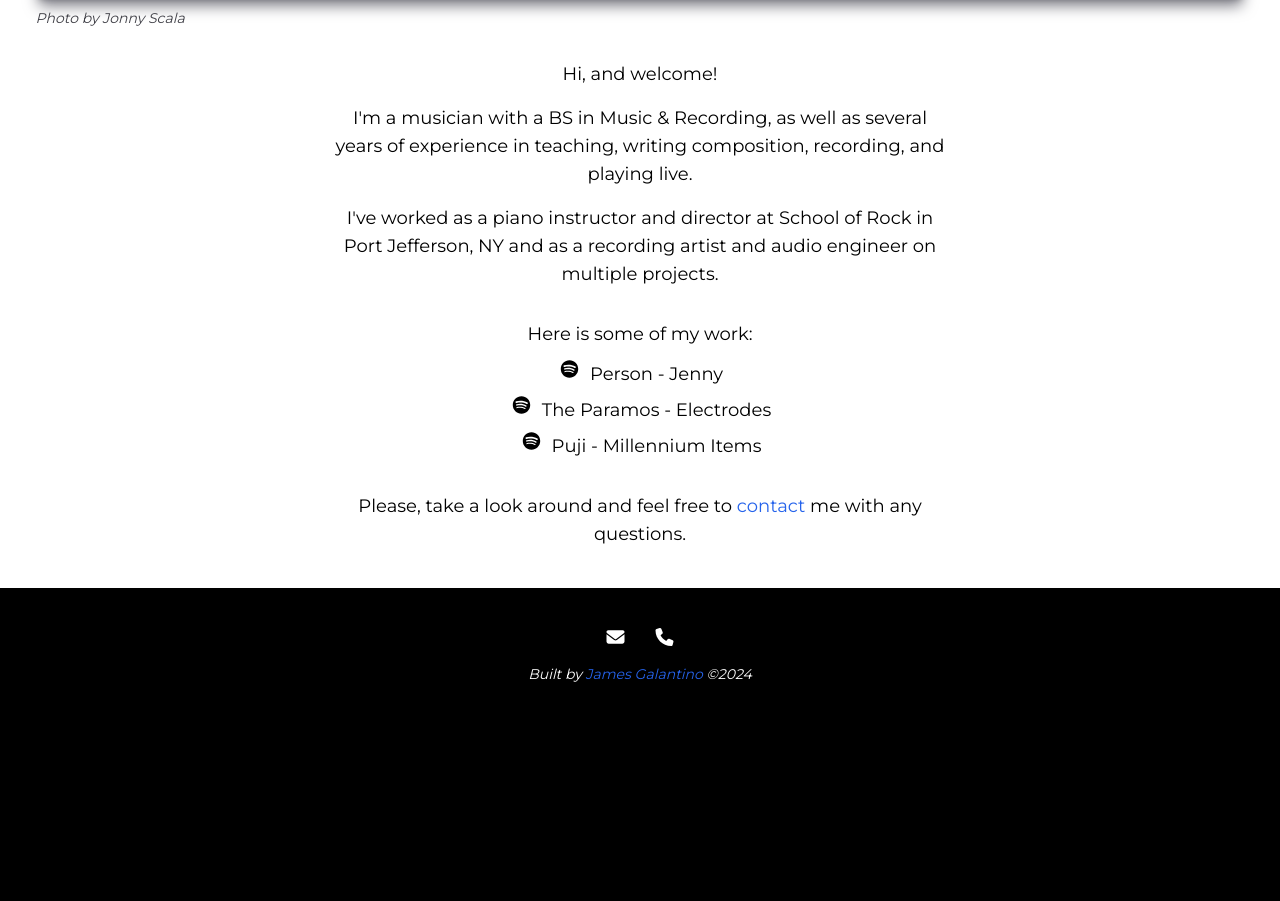
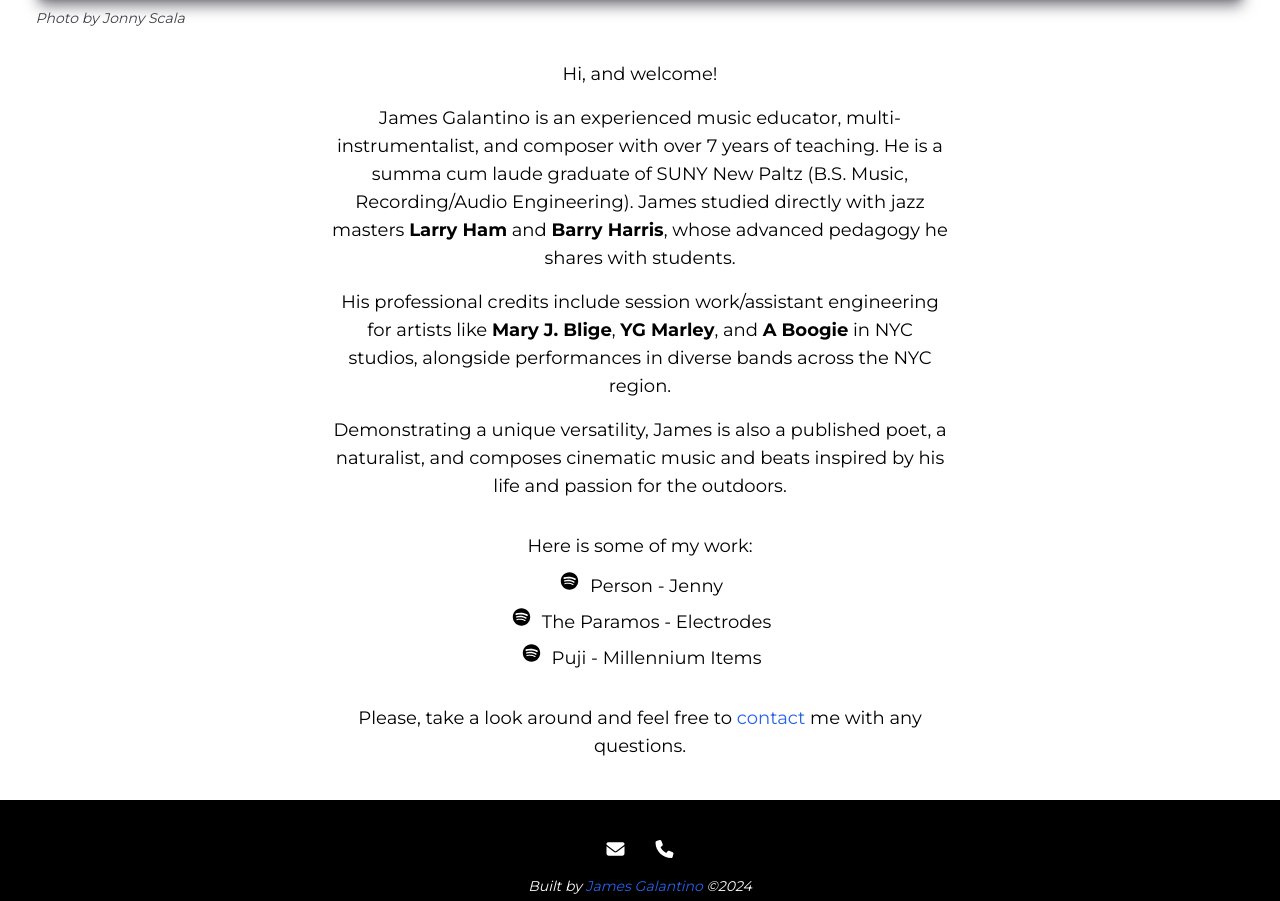
Before and after one commit to jimbopulos/my-music-portfolio, a Next.js app: page / in a window 1280 px wide. Shown: the part 1545-2446 px from the top of the page. Before the commit the page ends 2249 px from the top, so only its background shows below. Built offline with nearby package versions, Linux system fonts and the light colour scheme.

Commit message:
Update bio

```diff
--- a/src/app/dashboard/page.tsx
+++ b/src/app/dashboard/page.tsx
@@ -30,14 +30,24 @@
         <div className="animate-fadeInRight">
           <p className="mt-8">Hi, and welcome!</p>
           <p className="mt-4">
-            I&#39;m a musician with a BS in Music & Recording, as well as
-            several years of experience in teaching, writing composition,
-            recording, and playing live.
+            James Galantino is an experienced music educator,
+            multi-instrumentalist, and composer with over 7 years of teaching.
+            He is a summa cum laude graduate of SUNY New Paltz (B.S. Music,
+            Recording/Audio Engineering). James studied directly with jazz
+            masters <strong>Larry Ham</strong> and <strong>Barry Harris</strong>
+            , whose advanced pedagogy he shares with students.
           </p>
           <p className="mt-4">
-            I&#39;ve worked as a piano instructor and director at School of Rock
-            in Port Jefferson, NY and as a recording artist and audio engineer
-            on multiple projects.
+            His professional credits include session work/assistant engineering
+            for artists like <strong>Mary J. Blige</strong>,{' '}
+            <strong>YG Marley</strong>, and <strong>A Boogie</strong> in NYC
+            studios, alongside performances in diverse bands across the NYC
+            region.
+          </p>
+          <p className="mt-4">
+            Demonstrating a unique versatility, James is also a published poet,
+            a naturalist, and composes cinematic music and beats inspired by his
+            life and passion for the outdoors.
           </p>
         </div>
         <p className="mt-8">Here is some of my work:</p>
```
